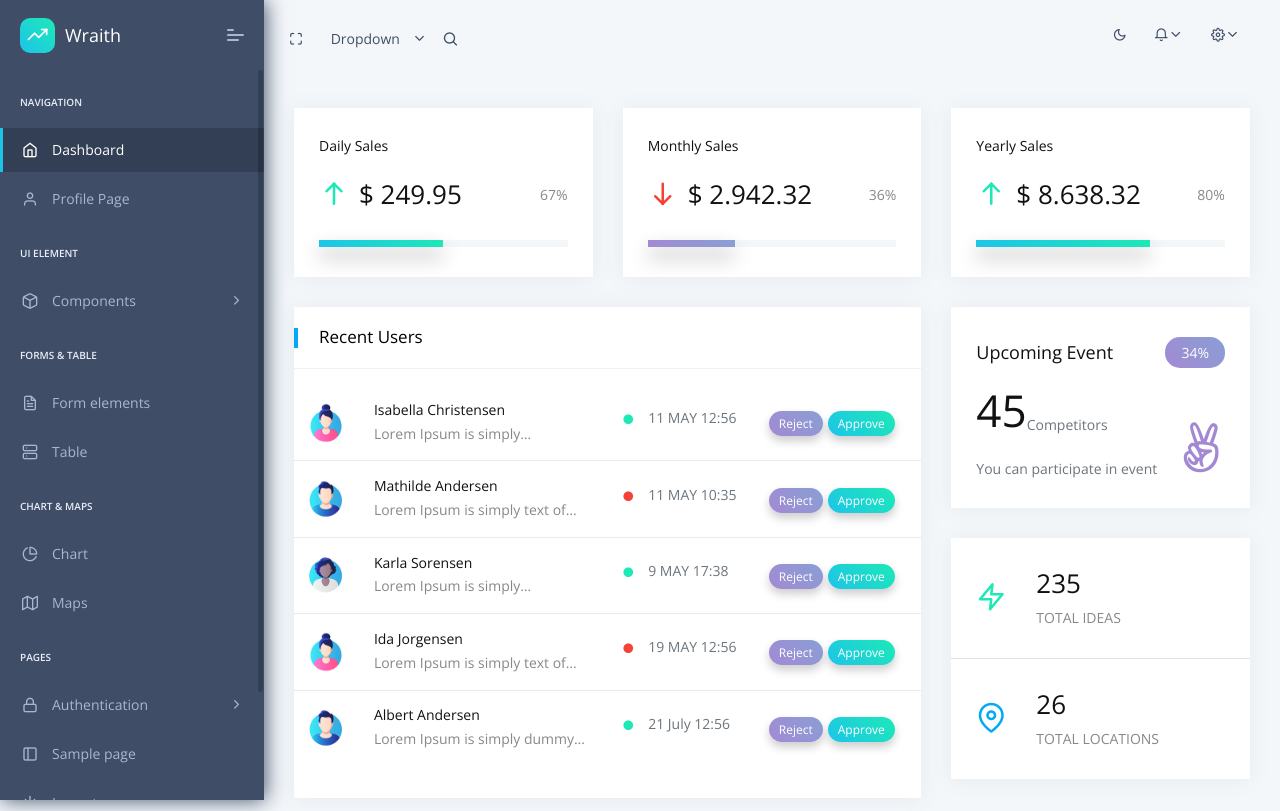
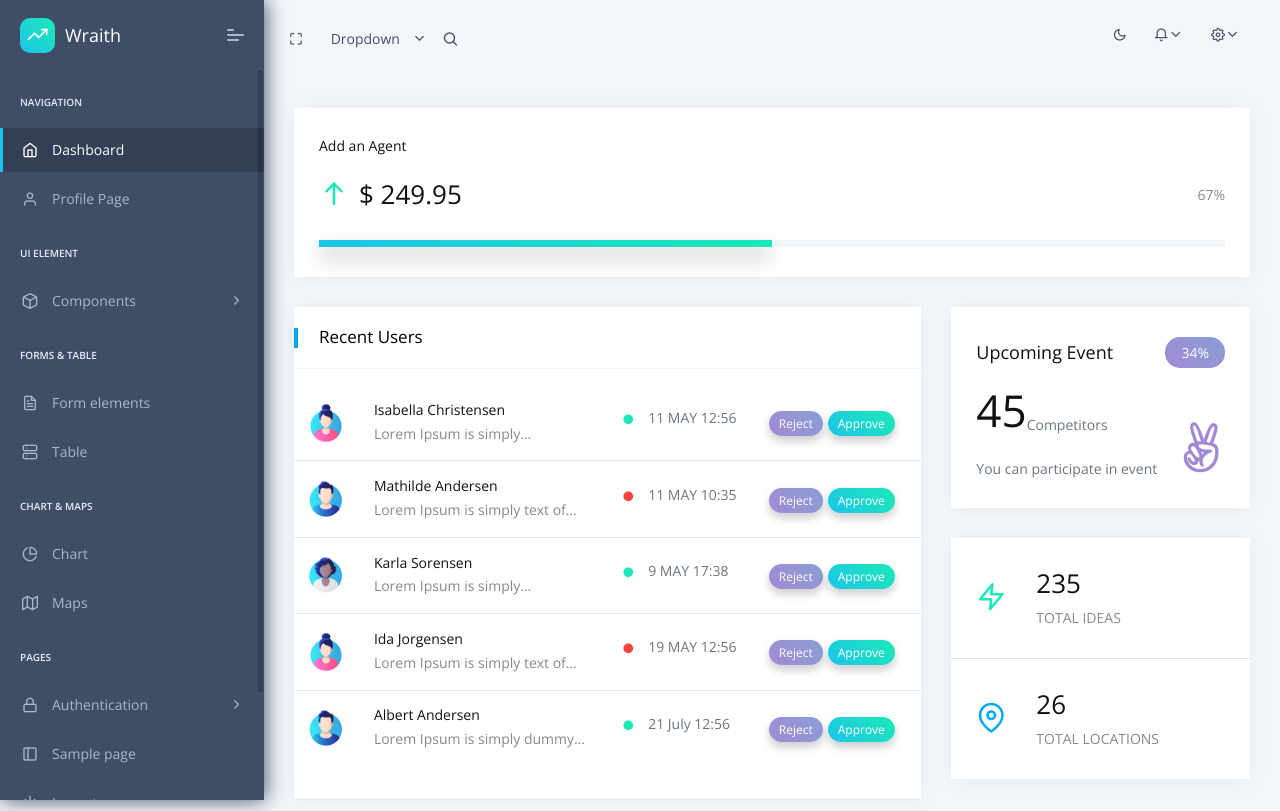
Before and after one commit to THELTG/Project-Wraith, a Flask app: page / in a window 1280 px wide. Shown: the top 811 px of the page. Run offline with Flask 3, Linux system fonts and the light colour scheme; parts of the project's set-up code (start-up, migrations or seed data) failed here and were passed over; some libraries are stand-ins or nearby versions.

Commit message:
add an agent

```diff
--- a/WebServer/apps/templates/home/index.html
+++ b/WebServer/apps/templates/home/index.html
@@ -21,10 +21,10 @@
                             <!-- [ Main Content ] start -->
                             <div class="row">
                                 <!--[ daily sales section ] start-->
-                                <div class="col-md-6 col-xl-4">
+                                <div class="col-md-12 col-xl-12">
                                     <div class="card daily-sales">
                                         <div class="card-block">
-                                            <h6 class="mb-4">Daily Sales</h6>
+                                            <h6 class="mb-4">Add an Agent</h6>
                                             <div class="row d-flex align-items-center">
                                                 <div class="col-9">
                                                     <h3 class="f-w-300 d-flex align-items-center m-b-0"><i
@@ -45,54 +45,7 @@
                                     </div>
                                 </div>
                                 <!--[ daily sales section ] end-->
-                                <!--[ Monthly  sales section ] starts-->
-                                <div class="col-md-6 col-xl-4">
-                                    <div class="card Monthly-sales">
-                                        <div class="card-block">
-                                            <h6 class="mb-4">Monthly Sales</h6>
-                                            <div class="row d-flex align-items-center">
-                                                <div class="col-9">
-                                                    <h3 class="f-w-300 d-flex align-items-center  m-b-0"><i
-                                                            class="feather icon-arrow-down text-c-red f-30 m-r-10"></i>$
-                                                        2.942.32</h3>
-                                                </div>
-                                                <div class="col-3 text-right">
-                                                    <p class="m-b-0">36%</p>
-                                                </div>
-                                            </div>
-                                            <div class="progress m-t-30" style="height: 7px;">
-                                                <div class="progress-bar progress-c-theme2" role="progressbar"
-                                                        style="width: 35%;" aria-valuenow="35" aria-valuemin="0"
-                                                        aria-valuemax="100"></div>
-                                            </div>
-                                        </div>
-                                    </div>
-                                </div>
-                                <!--[ Monthly  sales section ] end-->
-                                <!--[ year  sales section ] starts-->
-                                <div class="col-md-12 col-xl-4">
-                                    <div class="card yearly-sales">
-                                        <div class="card-block">
-                                            <h6 class="mb-4">Yearly Sales</h6>
-                                            <div class="row d-flex align-items-center">
-                                                <div class="col-9">
-                                                    <h3 class="f-w-300 d-flex align-items-center  m-b-0"><i
-                                                            class="feather icon-arrow-up text-c-green f-30 m-r-10"></i>$
-                                                        8.638.32</h3>
-                                                </div>
-                                                <div class="col-3 text-right">
-                                                    <p class="m-b-0">80%</p>
-                                                </div>
-                                            </div>
-                                            <div class="progress m-t-30" style="height: 7px;">
-                                                <div class="progress-bar progress-c-theme" role="progressbar"
-                                                        style="width: 70%;" aria-valuenow="70" aria-valuemin="0"
-                                                        aria-valuemax="100"></div>
-                                            </div>
-                                        </div>
-                                    </div>
-                                </div>
-                                <!--[ year  sales section ] end-->
+
                                 <!--[ Recent Users ] start-->
                                 <div class="col-xl-8 col-md-6">
                                     <div class="card Recent-Users">
```
